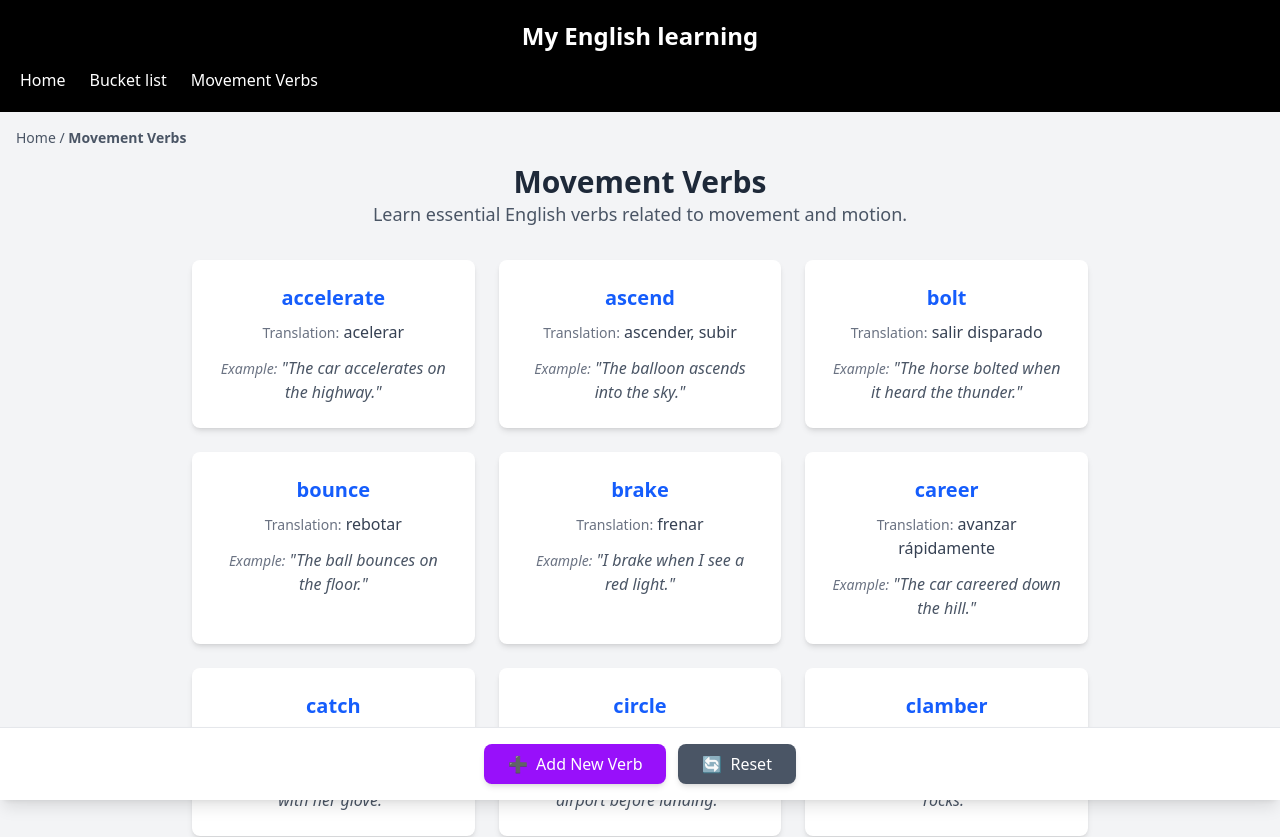
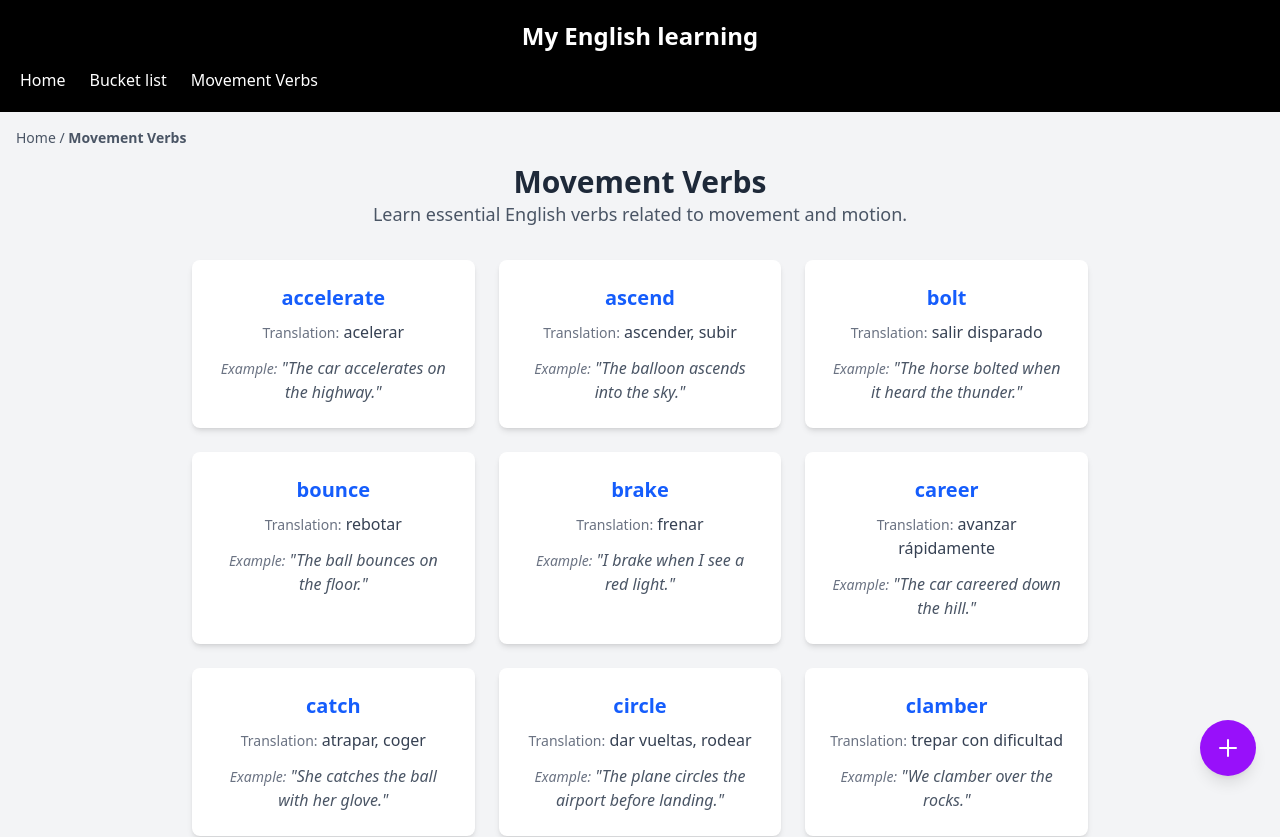
Before and after one commit to Daviichii89/my-english-learning, a React (Vite) app: page /movement-verbs in a window 1280 px wide. Shown: the top 837 px of the page. Built offline with nearby package versions, Linux system fonts and the light colour scheme.

Commit message:
Change action buttons footer to a FAB (floating add button)

```diff
--- a/src/pages/MovementVerbs/MovementVerbs.tsx
+++ b/src/pages/MovementVerbs/MovementVerbs.tsx
@@ -3,9 +3,9 @@ import { useMovementVerbs } from '../../hooks/useMovementVerbs';
 import { AddVerbModal } from './components/AddVerbModal';
 import { EditVerbModal } from './components/EditVerbModal';
 import { VerbCard } from './components/VerbCard';
-import { ActionFooter } from './components/ActionFooter';
+import { FloatingAddButton } from './components/FloatingAddButton';
 import { LearningTips } from './components/LearningTips';
-import { addNewVerb, handleReset } from './utils/verbActions';
+import { addNewVerb } from './utils/verbActions';
 
 export const MovementVerbs: React.FC = () => {
   const {
@@ -15,7 +15,6 @@ export const MovementVerbs: React.FC = () => {
     updateVerb,
     deleteVerb,
     saveChanges,
-    resetToDefault,
   } = useMovementVerbs();
 
   const [isAddModalOpen, setIsAddModalOpen] = useState(false);
@@ -57,10 +56,6 @@ export const MovementVerbs: React.FC = () => {
     }
   };
 
-  const handleResetAction = () => {
-    handleReset(resetToDefault);
-  };
-
   if (isLoading) {
     return (
       <div className="max-w-4xl mx-auto">
@@ -72,7 +67,7 @@ export const MovementVerbs: React.FC = () => {
   }
 
   return (
-    <div className="max-w-4xl mx-auto pb-24">
+    <div className="max-w-4xl mx-auto pb-8">
       <div className="mb-8">
         <h1 className="text-3xl font-bold text-gray-800">Movement Verbs</h1>
         <p className="text-lg text-gray-600">
@@ -92,16 +87,14 @@ export const MovementVerbs: React.FC = () => {
             key={verb.id}
             verb={verb}
             onStartEdit={handleEditVerb}
+            onDelete={handleDeleteVerb}
           />
         ))}
       </div>
 
       <LearningTips />
 
-      <ActionFooter
-        onAddNewVerb={() => setIsAddModalOpen(true)}
-        onReset={handleResetAction}
-      />
+      <FloatingAddButton onClick={() => setIsAddModalOpen(true)} />
 
       <AddVerbModal
         isOpen={isAddModalOpen}
@@ -117,7 +110,6 @@ export const MovementVerbs: React.FC = () => {
           setVerbToEdit(null);
         }}
         onSave={handleSaveEdit}
-        onDelete={handleDeleteVerb}
       />
     </div>
   );
--- a/src/pages/MovementVerbs/components/ActionFooter.tsx
+++ /dev/null
@@ -1,34 +0,0 @@
-import React from 'react';
-
-interface ActionFooterProps {
-  onAddNewVerb: () => void;
-  onReset: () => void;
-}
-
-export const ActionFooter: React.FC<ActionFooterProps> = ({
-  onAddNewVerb,
-  onReset
-}) => {
-  return (
-    <div className="fixed bottom-0 left-0 right-0 bg-white border-t border-gray-200 shadow-lg p-4 z-50">
-      <div className="max-w-4xl mx-auto">
-        <div className="flex flex-wrap justify-center gap-3">
-          <button
-            onClick={onAddNewVerb}
-            className="px-6 py-2 bg-purple-600 text-white rounded-lg hover:bg-purple-700 transition-colors flex items-center gap-2 shadow-md"
-          >
-            <span>➕</span>
-            Add New Verb
-          </button>
-          <button
-            onClick={onReset}
-            className="px-6 py-2 bg-gray-600 text-white rounded-lg hover:bg-gray-700 transition-colors flex items-center gap-2 shadow-md"
-          >
-            <span>🔄</span>
-            Reset
-          </button>
-        </div>
-      </div>
-    </div>
-  );
-};
--- /dev/null
+++ b/src/pages/MovementVerbs/components/FloatingAddButton.tsx
@@ -0,0 +1,30 @@
+import React from 'react';
+
+interface FloatingAddButtonProps {
+  onClick: () => void;
+}
+
+export const FloatingAddButton: React.FC<FloatingAddButtonProps> = ({ onClick }) => {
+  return (
+    <button
+      onClick={onClick}
+      className="fixed bottom-6 right-6 w-14 h-14 bg-purple-600 text-white rounded-full shadow-lg hover:bg-purple-700 transition-all hover:scale-110 flex items-center justify-center z-40"
+      title="Add new verb"
+      aria-label="Add new verb"
+    >
+      <svg
+        className="w-6 h-6"
+        fill="none"
+        stroke="currentColor"
+        viewBox="0 0 24 24"
+      >
+        <path
+          strokeLinecap="round"
+          strokeLinejoin="round"
+          strokeWidth={2}
+          d="M12 4v16m8-8H4"
+        />
+      </svg>
+    </button>
+  );
+};
```
